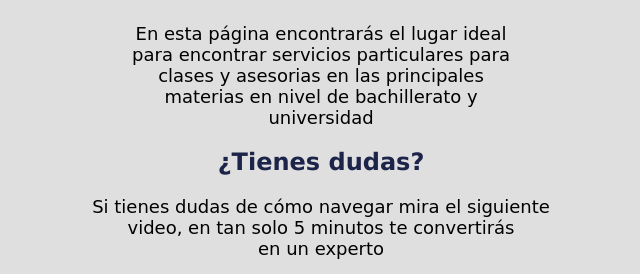
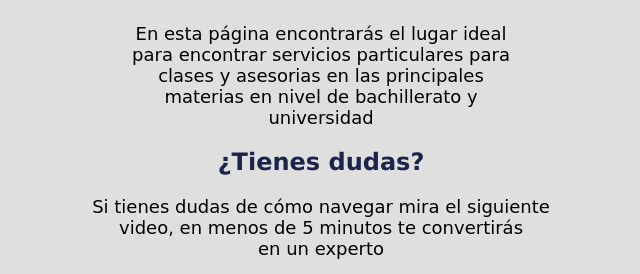
Before and after one commit to AlexisAldahirGonzalezOjeda/PaginaWebDocente, a PHP site: page /index.php in a window 1280 px wide; the page is wider, and only the part inside the window is pictured. Shown: the part 413-687 px from the top of that part, without its empty margins (319-959 px from the left). Run offline with PHP 8.4, Linux system fonts and the light colour scheme; some libraries are stand-ins or nearby versions.

Commit message:
Update principal.php

```diff
--- a/Vista/html/principal.php
+++ b/Vista/html/principal.php
@@ -43,7 +43,7 @@
             <h2>¿Tienes dudas?</h2>
             <p>
                 Si tienes dudas de cómo navegar mira el siguiente  <br/>
-                video, en tan solo 5 minutos te convertirás  <br/>
+                video, en menos de 5 minutos te convertirás  <br/>
                 en un experto <br/>
             </p>
 
```
